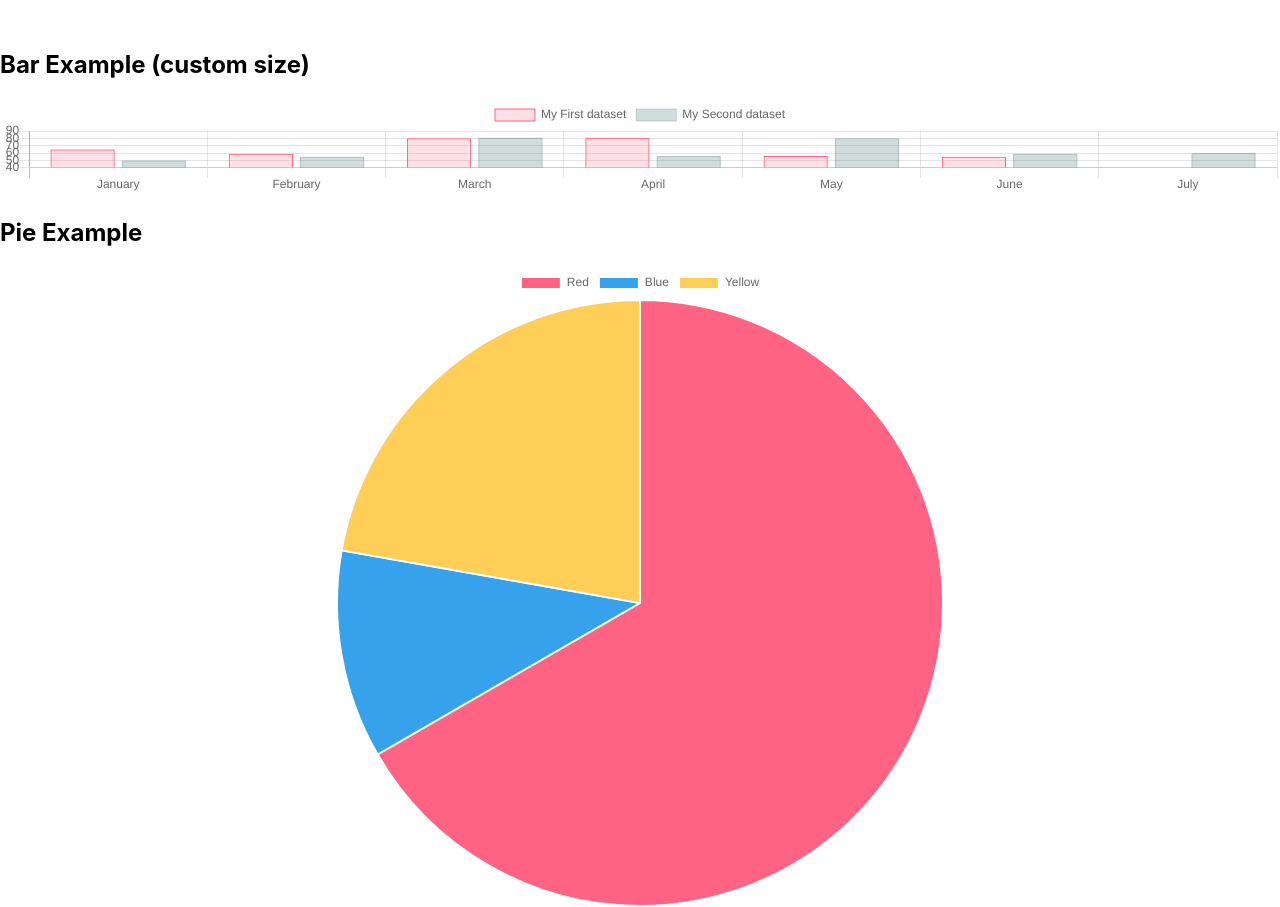
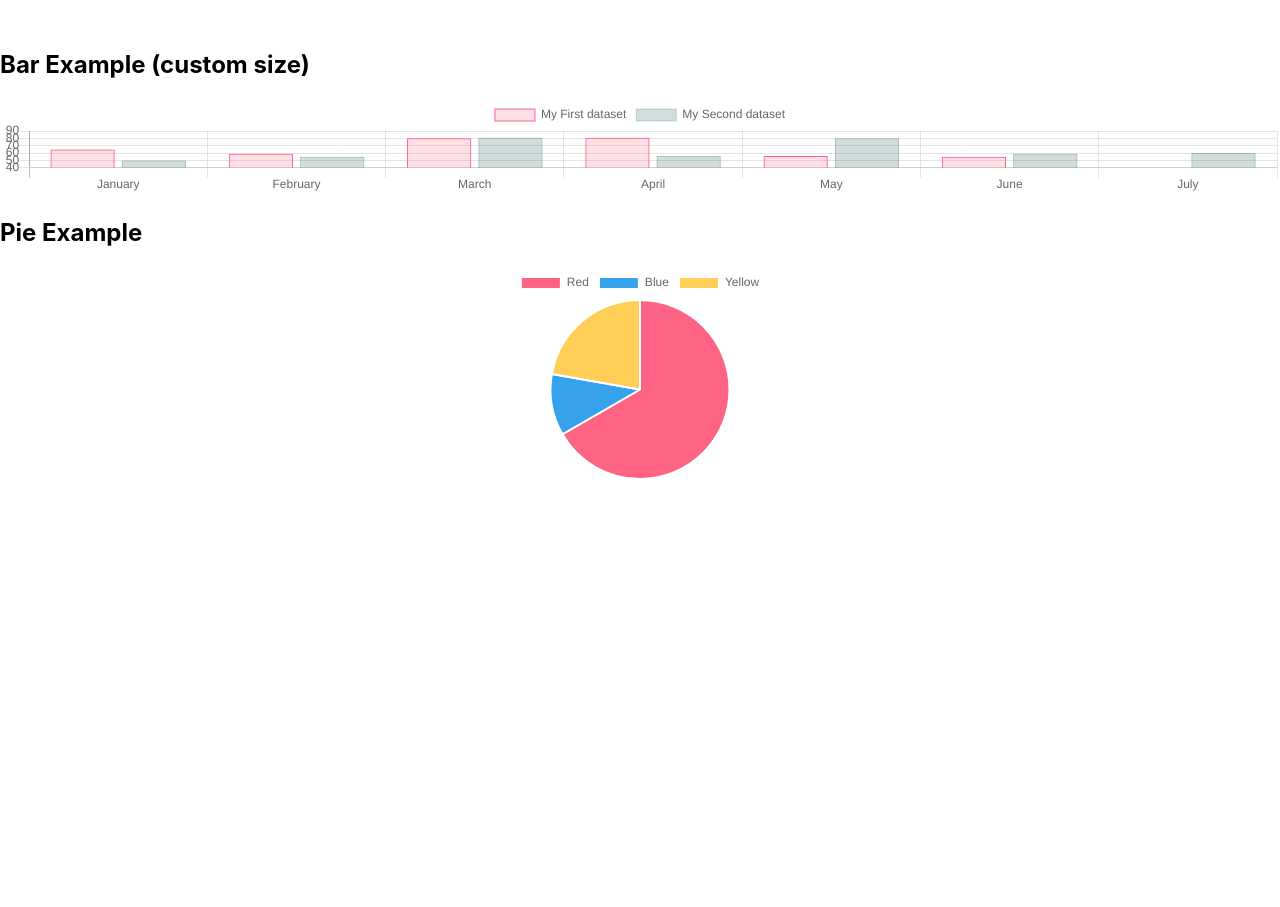
Before and after one commit to ishmamAli786/React.js, a React (Create React App) app: page / in a window 1280 px wide. After the commit the page ends 800 px from the top, so only its background shows below. Built offline with nearby package versions, Linux system fonts and the light colour scheme.

Commit message:
Chart.js

```diff
--- a/src/pieChart.js
+++ b/src/pieChart.js
@@ -26,7 +26,7 @@ export default function PieChart(){
         return (
             <div>
                 <h2>Pie Example</h2>
-                <Pie data={data} />
+                <Pie data={data} height={50}/>
             </div>
         );
     }
```
Also changed, not shown: 1 other file (tests, documents, lock files or other folders).
